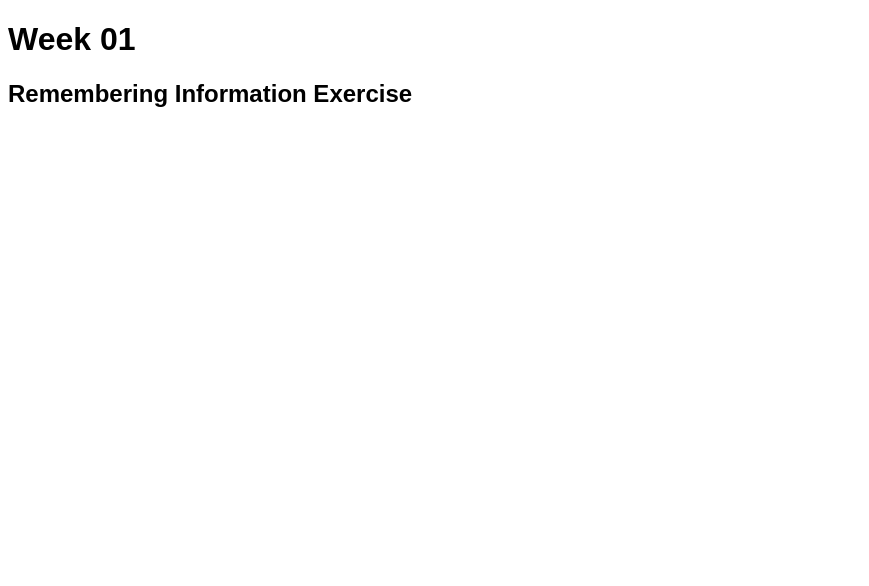
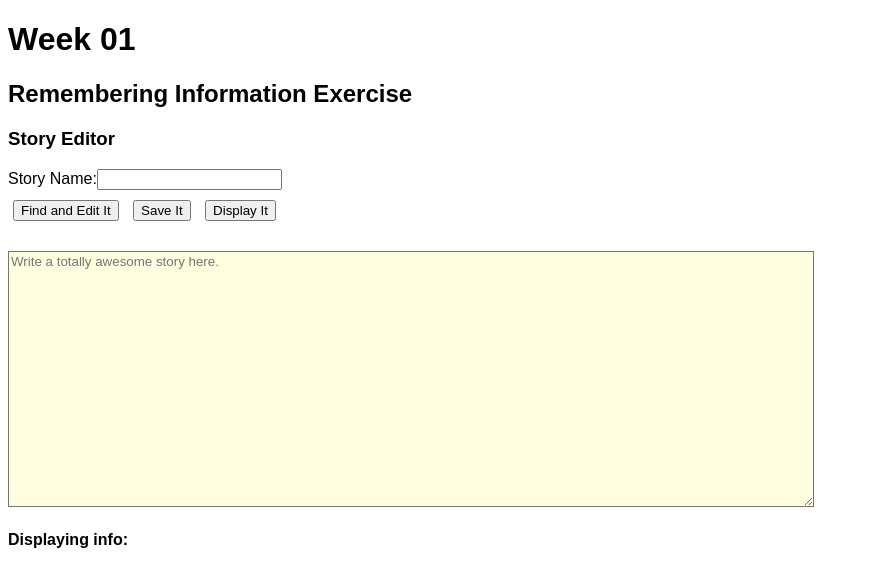
Before and after one commit to hernanyupanqui13/wdd330_hernan, a plain HTML site: page week01/index.html in a window 1280 px wide. Shown: the whole page, without its empty margins (0-869 px from the left). Drawn offline with Linux system fonts and the light colour scheme.

Commit message:
exersice about remembering user's infor added

```diff
--- a/week01/index.html
+++ b/week01/index.html
@@ -3,6 +3,46 @@
 <head>
 <title>Week 01</title>
 <link href="../styles/main-styles.css" type="text/css" rel="stylesheet">
+<style>
+    textarea{
+        width:800px;
+        height: 250px;
+        background-color: lightyellow;
+        margin: 20px 0;;
+    }
+
+
+    button {
+        margin: 10px 5px;
+    }
+
+    .exersice_heading {
+        margin-bottom: 8px;
+    }
+
+
+
+</style>
+<script>
+    function loadStory() {
+        var storyName = document.getElementById("name_input").value;
+        var storyHTML = localStorage.getItem(storyName);
+        document.getElementById("story_editor").value = storyHTML;
+    }
+
+    function saveStory() {
+        var storyName = document.getElementById("name_input").value;
+        var storyHTML = document.getElementById("story_editor").value;
+        localStorage.setItem(storyName, storyHTML);
+    }
+
+    function displayStory() {
+        var storyHTML = document.getElementById("story_editor").value;
+        let displaying_content = document.createElement("div");
+        displaying_content.innerHTML = storyHTML;
+        document.getElementById("story_display").appendChild(displaying_content);
+    }
+</script>
 </head>
 <body>
 
@@ -10,11 +50,17 @@
 
 <h2>Remembering Information Exercise</h2>
 
+<h3>Story Editor</h3>
+Story Name:<input id=name_input></input>
+<section>
+    <button onclick="loadStory()">Find and Edit It</button>
+    <button onclick="saveStory()">Save It</button>
+    <button onclick="displayStory()">Display It</button>
+</section>
+<textarea id="story_editor" placeholder="Write a totally awesome story here."></textarea>
+<section id="story_display">
+    <div class="exersice_heading"><strong>Displaying info: </strong></div>
+</section>
 
 
-
-
-
-<script src="js/main.js"></script>
 </body>
-</html>
```
